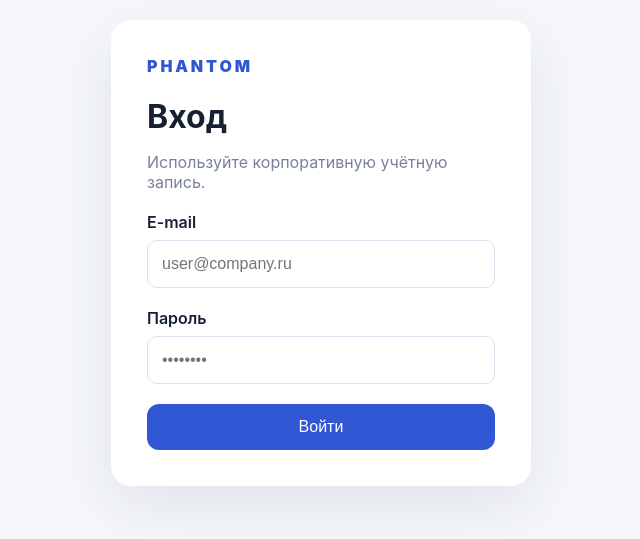
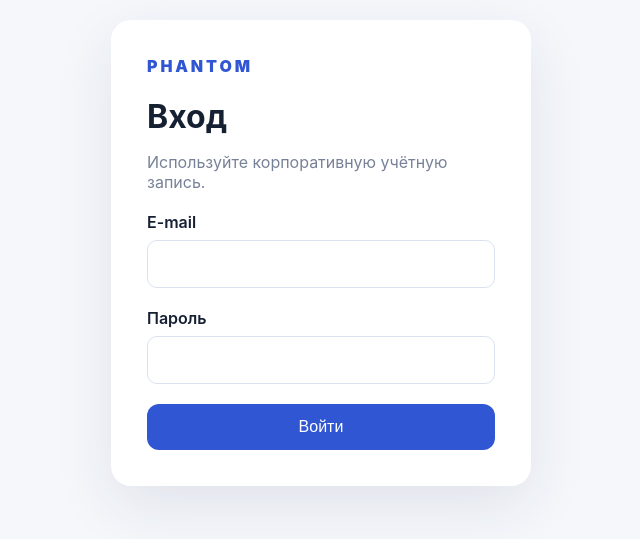
Before and after one commit to asbcorp24/phantom, a Next.js app in the folder apps/web/: page /login in a window 1280 px wide. Shown: the part 147-686 px from the top of the page, without its empty margins (319-959 px from the left). Built offline with nearby package versions, Linux system fonts and the light colour scheme.

Commit message:
feat(web): connect login to API

```diff
--- a/apps/web/app/login/page.tsx
+++ b/apps/web/app/login/page.tsx
@@ -1,8 +1,29 @@
+'use client';
+import { FormEvent, useState } from 'react';
+import { useRouter } from 'next/navigation';
+
 export default function Login(){
- return <main className="center"><form className="card">
+ const router=useRouter();
+ const [error,setError]=useState('');
+ const [loading,setLoading]=useState(false);
+ async function submit(e:FormEvent<HTMLFormElement>){
+  e.preventDefault(); setError(''); setLoading(true);
+  const fd=new FormData(e.currentTarget);
+  try{
+   const r=await fetch((process.env.NEXT_PUBLIC_API_URL||'http://localhost:3001')+'/api/auth/login',{method:'POST',headers:{'Content-Type':'application/json'},body:JSON.stringify({email:fd.get('email'),password:fd.get('password')})});
+   const data=await r.json();
+   if(!r.ok) throw new Error(data.message||'Ошибка входа');
+   localStorage.setItem('phantom_token',data.accessToken);
+   localStorage.setItem('phantom_user',JSON.stringify(data.user));
+   router.push(data.user.role==='PLATFORM_OWNER'?'/admin':'/dashboard');
+  }catch(err:any){setError(err.message||'Ошибка соединения');}
+  finally{setLoading(false);}
+ }
+ return <main className="center"><form className="card" onSubmit={submit}>
   <div className="brand">PHANTOM</div><h1>Вход</h1><p>Используйте корпоративную учётную запись.</p>
-  <label>E-mail<input type="email" placeholder="user@company.ru"/></label>
-  <label>Пароль<input type="password" placeholder="••••••••"/></label>
-  <button type="submit">Войти</button>
+  <label>E-mail<input name="email" type="email" required/></label>
+  <label>Пароль<input name="password" type="password" required/></label>
+  {error&&<p className="error">{error}</p>}
+  <button disabled={loading} type="submit">{loading?'Вход...':'Войти'}</button>
  </form></main>
 }
```
